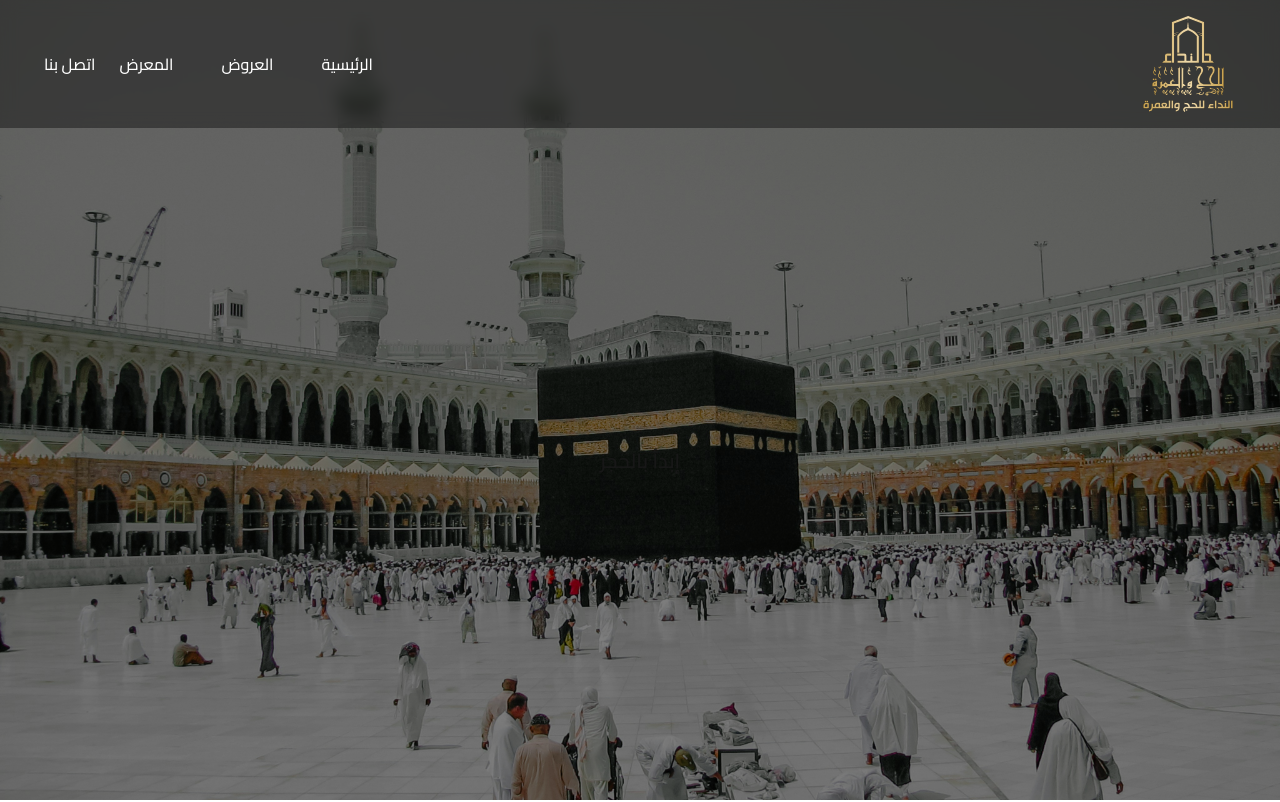
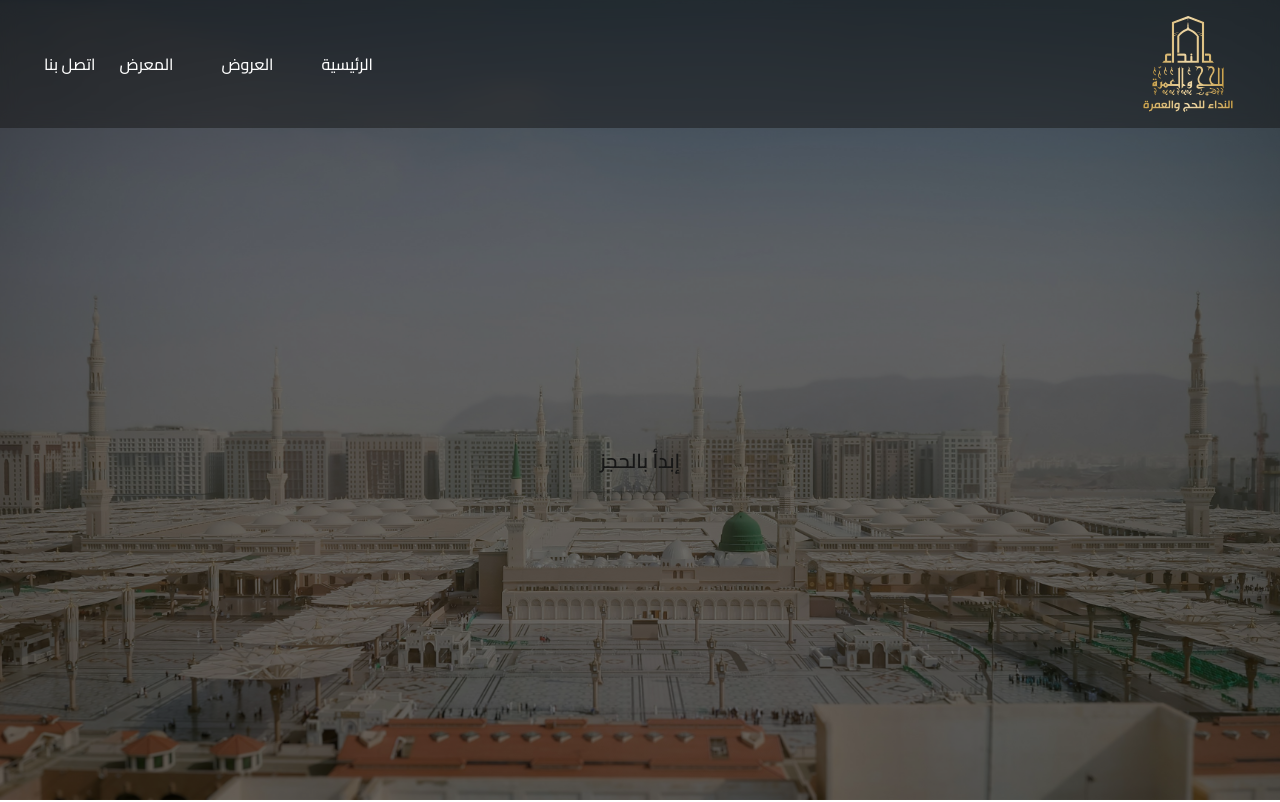
Before and after one commit to Omar-Risi/nidaa-hajj, a Next.js app: page / in a window 1280 px wide. Shown: the top 802 px of the page. Built offline with nearby package versions, Linux system fonts and the light colour scheme.

Commit message:
feat(add): added new home img and added open whatsapp chat

```diff
--- a/src/app/page.tsx
+++ b/src/app/page.tsx
@@ -24,7 +24,7 @@ export default function Home() {
         <div className="flex-1 relative flex">
           <div className="bg-black/50 w-full h-full absolute z-10"></div>
           <Image
-            src="/hero-bg.jpg"
+            src="/hero-img-2.jpg"
             alt="Hero Background"
             width={1920}
             height={1080}
--- a/src/components/offers-section.tsx
+++ b/src/components/offers-section.tsx
@@ -217,7 +217,9 @@ export default function OffersSection() {
                       whileTap={{ scale: 0.95 }}
                       className="flex-[2] py-3 bg-gradient-to-r from-gold-start via-gold-end to-gold-start text-foreground font-semibold rounded-lg transition-all duration-200"
                     >
-                      احجز الآن
+                      <a href={`https://wa.me/+96897477488?text=انا مهتف في هذا العرض : ${card.title}`}>
+                        احجز الآن
+                      </a>
                     </motion.button>
                   </div>
                 </div>
```
Also changed, not shown: public/hero-img-2.jpg (added).
